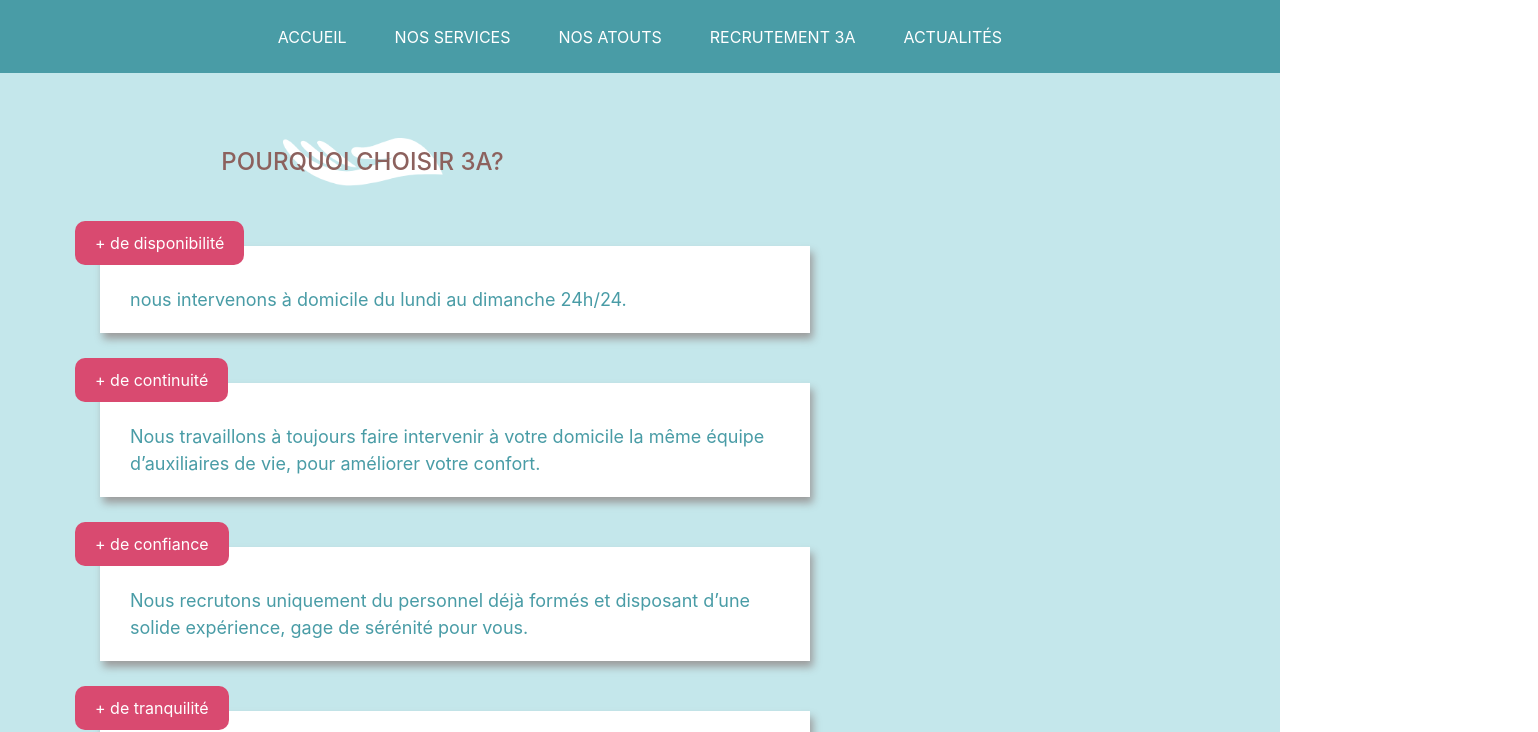
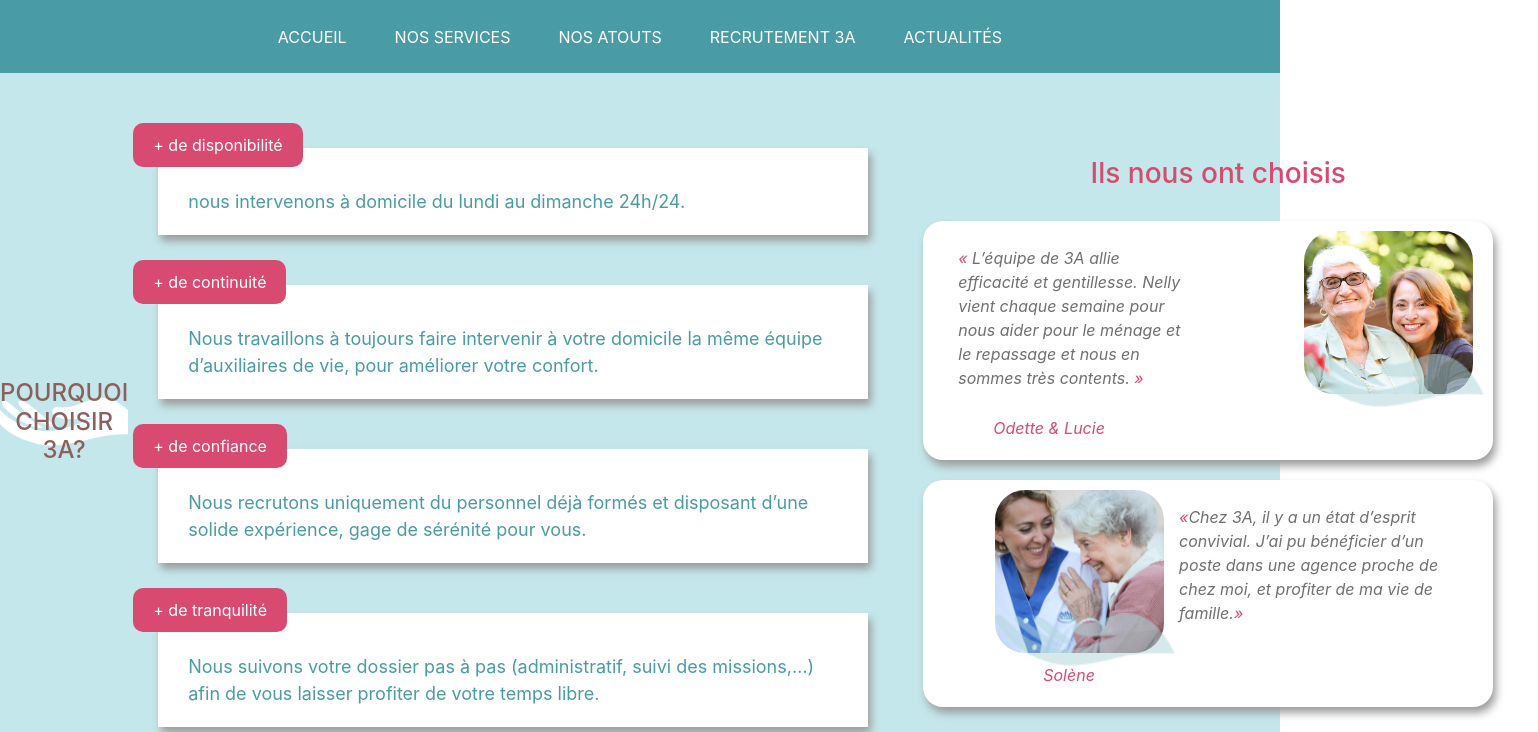
Before and after one commit to Big-Jul/La-Team-Win, a website: page src/index.html in a window 1280 px wide. Shown: the part 222-954 px from the top of the page, 1538 px wide, since content can reach past the window. Drawn offline with nearby package versions, Linux system fonts and the light colour scheme; files that its build step writes are made by us from their sources.

Commit message:
section pourquoi responsive

```diff
--- a/src/index.html
+++ b/src/index.html
@@ -69,10 +69,10 @@
 
 <!-- ======================SECTION 3 POURQUOI JULIA=========================== -->
    <section class="pourquoi">
+      <h2 class="section-title">pourquoi choisir 3A?</h2>
      <div class="pourquoi-inner container">
+
 <div class="part-1 col-lg-6" >
-<h2 class="section-title">pourquoi choisir 3A?</h2>
-
   <article class="avt-article">
     <p class="title">+ de disponibilité</p>
     <p class="avt-card">nous intervenons à domicile du lundi au dimanche 24h/24.</p>
@@ -102,12 +102,12 @@
 </div>
 </div>
 
-<div class="part-2 col-lg-6">
+<div class="part-2 col-lg-6 container">
 
 <h3 class="title-bis">Ils nous ont choisis</h3 c>
 <article class="tem enable-rounded">
 <div class="article-content bg-white enable-rounded ">
-  <p class="comm col-sm-6"> <span class="guill">«</span> L’équipe de 3A allie
+  <p class="comm col-sm-6 col-md-7 col-lg-6"> <span class="guill">«</span> L’équipe de 3A allie
     efficacité et gentillesse. Nelly vient chaque semaine pour nous aider pour le ménage et le repassage et nous en sommes très contents. <span class="guill">»</span></p>
     <div class="tem-img">
     <img class="enable-rounded" src="images/Photo-témoignage1.jpg" alt="auxiliaire">
@@ -119,7 +119,7 @@
 
   <article  class=tem>
   <div id="tem-2" class="article-content bg-white">
-    <p class="comm col-sm-6 "> <span class="guill">«</span>Chez 3A, il y a un état d’esprit convivial.
+    <p class="comm col-sm-6 col-md-7"> <span class="guill">«</span>Chez 3A, il y a un état d’esprit convivial.
       J’ai pu bénéficier d’un poste dans une agence proche de chez moi, et profiter de ma vie de famille.<span class="guill">»</span></p>
       <div class="tem-img">
       <img src="images/Photo témoignage2.jpg" alt="temoignage">
--- a/src/scss/layouts/_header.scss
+++ b/src/scss/layouts/_header.scss
@@ -59,7 +59,7 @@ justify-content: center;
            margin: auto auto;
            text-align: center;
            display: flex;
-           justify-content: stretch;
+           justify-content: space-between;
        }
 
        .header-tel p{
--- a/src/scss/layouts/_home.scss
+++ b/src/scss/layouts/_home.scss
@@ -8,6 +8,7 @@
   background-color: rgb(196, 231, 235);
   padding: 25px 0;
 }
+
 
 .section-title{
   margin: 30px auto;
@@ -38,7 +39,6 @@
 }
 
 .avt-card{
-
   background-color: #fff;
   color: #499CA6;
   font-size: 18px;
@@ -107,5 +107,10 @@ padding: 10px 50px;
   }
 }
 
-
+@media(min-width:960px){
+  .pourquoi{
+    display: flex;
+    flex-direction: row;
+}
+}
 //------------------ END SECTION POURQUOI JULIA ------------------
```
